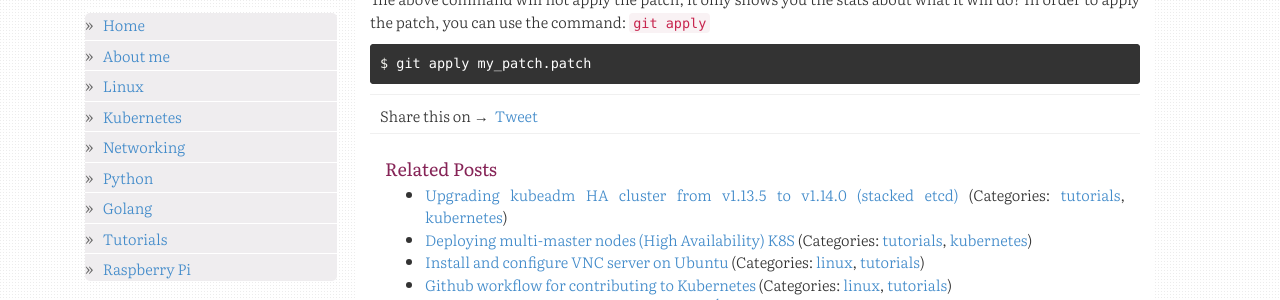
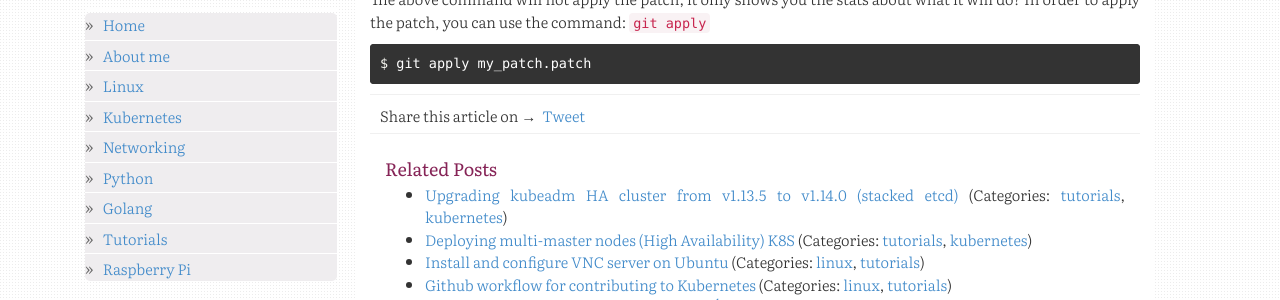
Before and after one commit to truongnh1992/truongnh1992.github.io, a Jekyll site: the page built from _posts/2018-10-10-how-to-create-and-apply-a-patch.md, in a window 1280 px wide and 900 px high, scrolled down 1563 px. Shown: the part 396-696 px from the top of the window. Built offline with Jekyll 4.4.1, drawn with Linux system fonts in a browser that asks for light colours; nearby versions of some CDN libraries; some web fonts are replaced; comment, search, counter and statistics services are not loaded.

Commit message:
Remove FB share button
Signed-off-by: Nguyen Hai Truong <truongnh@vn.fujitsu.com>

```diff
--- a/_includes/share-page.html
+++ b/_includes/share-page.html
@@ -1,23 +1,8 @@
 <div class="share-page">
-  <span style="float: left;">Share this on &rarr;&nbsp;&nbsp;</span>
+  <span style="float: left;">Share this article on &rarr;&nbsp;&nbsp;</span>
 
   <!-- Twitter -->
   <a href="https://twitter.com/share" class="twitter-share-button" data-via="{{ site.share.twitter_username }}">Tweet</a>
   <script>!function(d,s,id){var js,fjs=d.getElementsByTagName(s)[0],p=/^http:/.test(d.location)?'http':'https';if(!d.getElementById(id)){js=d.createElement(s);js.id=id;js.src=p+'://platform.twitter.com/widgets.js';fjs.parentNode.insertBefore(js,fjs);}}(document, 'script', 'twitter-wjs');</script>
 
-  <!-- Google + -->
-  <div class="g-plus" data-action="share" data-annotation="bubble"></div>
-  <script src="https://apis.google.com/js/platform.js" async defer></script>
-
-  <!-- Facebook -->
-  <div class="fb-share-button" data-href="{{ site.url }}{{ page.url }}" data-layout="button_count" style="position: relative; top: -6px; left: 3px;"></div>
 </div>
-
-<div id="fb-root"></div>
-<script>(function(d, s, id) {
-  var js, fjs = d.getElementsByTagName(s)[0];
-  if (d.getElementById(id)) return;
-  js = d.createElement(s); js.id = id;
-  js.src = "//connect.facebook.net/en_US/sdk.js#xfbml=1&version=v2.6&appId={{ site.share.fb_appid }}";
-  fjs.parentNode.insertBefore(js, fjs);
-}(document, 'script', 'facebook-jssdk'));</script>
--- a/_layouts/default.html
+++ b/_layouts/default.html
@@ -129,7 +129,7 @@
     <div class="container">
       <div class="col-sm-3">
         <div class="fixed-condition">
-          <a href="/"><img class="profile-avatar" src="{{ site.avatar_url }}" height="100px" width="100px" /></a>
+          <a href="/"><img class="profile-avatar" src="{{ site.avatar_url }}" height="125px" width="125px" /></a>
           <h1 class="author-name">{{ site.author }}</h1>
           {% if site.about %}
             <div class="profile-about">
```
